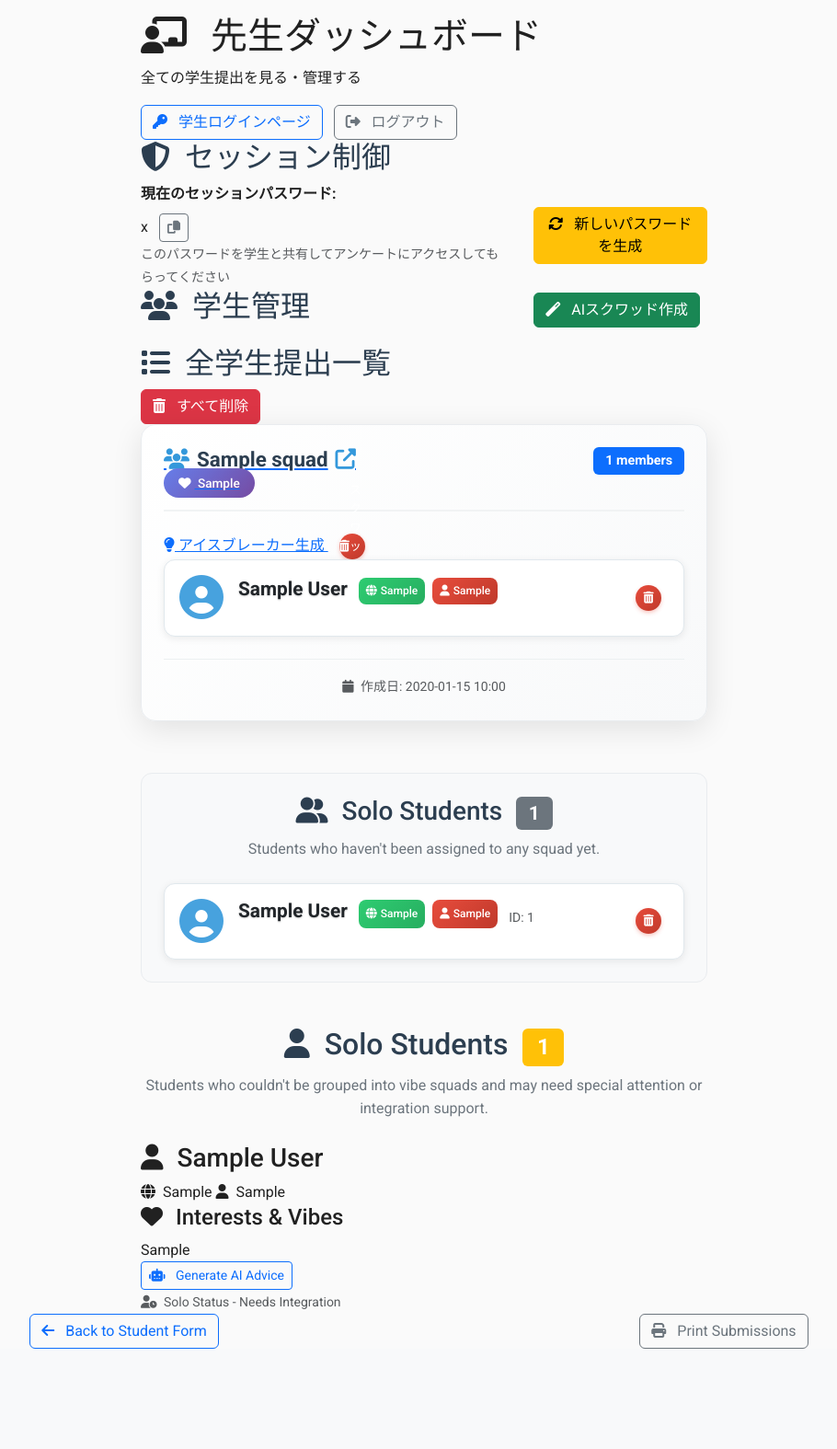
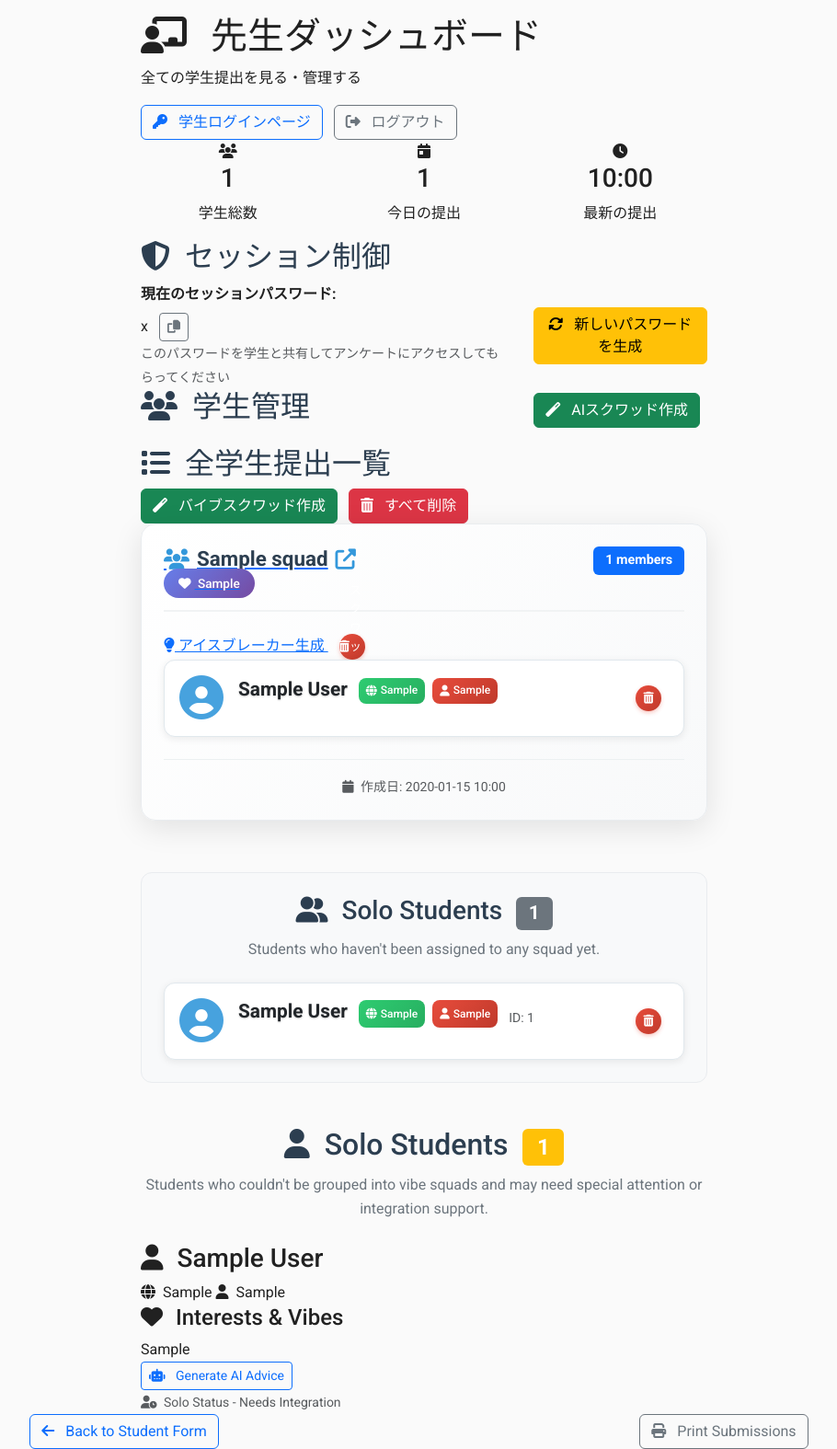
Before and after one commit to PhanAnh-V/StudentVibe, a Flask app: template templates/teacher.html in a window 1280 px wide. Shown: the part 58-1633 px from the top of the page at 92% size, without its empty margins (179-1089 px from the left). Before the commit the page ends 1524 px from the top, so only its background shows below. Run offline with Flask 3, Linux system fonts and the light colour scheme; tables that the repository leaves empty hold one stand-in row (values such as "Sample post"); the template is opened without the code that fills it: values that come from a table or form of the project are taken from there, most other values are stand-ins (such as "Sample title", 1, 10 or a date in 2020).

Commit message:
Restored to '49d8ad95cafe002802ea5337329ad0f806f6d935'
Replit-Restored-To: 49d8ad95cafe002802ea5337329ad0f806f6d935

```diff
--- a/templates/teacher.html
+++ b/templates/teacher.html
@@ -144,7 +126,32 @@
         </div>
     </div>
 
-
+    <!-- Statistics Card -->
+    <div class="stats-card">
+        <div class="row text-center">
+            <div class="col-md-4">
+                <div class="stat-item">
+                    <i class="fas fa-users"></i>
+                    <h3>{{ students|length }}</h3>
+                    <p>学生総数</p>
+                </div>
+            </div>
+            <div class="col-md-4">
+                <div class="stat-item">
+                    <i class="fas fa-calendar-day"></i>
+                    <h3>{{ students|selectattr('created_at')|selectattr('created_at', 'equalto', students|map(attribute='created_at')|max)|list|length if students else 0 }}</h3>
+                    <p>今日の提出</p>
+                </div>
+            </div>
+            <div class="col-md-4">
+                <div class="stat-item">
+                    <i class="fas fa-clock"></i>
+                    <h3>{% if students %}{{ students[0].created_at.strftime('%H:%M') }}{% else %}--{% endif %}</h3>
+                    <p>最新の提出</p>
+                </div>
+            </div>
+        </div>
+    </div>
 
     <!-- Main Dashboard Content -->
     <div class="dashboard-content">
@@ -205,6 +212,12 @@
             全学生提出一覧
             </h2>
             <div class="squad-actions">
+                <form method="POST" action="{{ url_for('create_squads') }}" style="display: inline;">
+                    <button type="submit" class="btn btn-success me-2">
+                        <i class="fas fa-magic me-2"></i>
+                        バイブスクワッド作成
+                    </button>
+                </form>
 
                 <form method="POST" action="{{ url_for('clear_squads') }}" style="display: inline;">
                     <button type="submit"
@@ -552,56 +565,6 @@ window.addEventListener('unhandledrejection', function(e) {
 // Dashboard functionality
 document.addEventListener('DOMContentLoaded', function() {
 
-    // Add click protection to squad creation buttons
-    const createSquadButtons = document.querySelectorAll('button[type="submit"]');
-    createSquadButtons.forEach(button => {
-        // Only target buttons with magic icon (squad creation buttons)
-        if (!button.querySelector('i.fa-magic')) return;
-        button.addEventListener('click', function(e) {
-            // Prevent double clicking
-            if (this.disabled) {
-                e.preventDefault();
-                return false;
-            }
-
-            // Disable button and show loading state
-            this.disabled = true;
-            const originalHTML = this.innerHTML;
-            this.innerHTML = '<i class="fas fa-spinner fa-spin me-2"></i>処理中...';
-
-            // Re-enable after 10 seconds as failsafe (in case form doesn't redirect)
-            setTimeout(() => {
-                this.disabled = false;
-                this.innerHTML = originalHTML;
-            }, 10000);
-        });
-    });
-
-    // Add click protection to icebreaker generation buttons
-    const icebreakerButtons = document.querySelectorAll('.generate-icebreaker-btn');
-    icebreakerButtons.forEach(button => {
-        button.addEventListener('click', function(e) {
-            // Prevent double clicking
-            if (this.classList.contains('loading')) {
-                e.preventDefault();
-                return false;
-            }
-
-            // Add loading state
-            this.classList.add('loading');
-            const originalHTML = this.innerHTML;
-            this.innerHTML = '<i class="fas fa-spinner fa-spin"></i> 生成中...';
-            this.style.pointerEvents = 'none';
-
-            // Re-enable after 15 seconds as failsafe
-            setTimeout(() => {
-                this.classList.remove('loading');
-                this.innerHTML = originalHTML;
-                this.style.pointerEvents = 'auto';
-            }, 15000);
-        });
-    });
-
     // Filter functionality
     const countryFilter = document.getElementById('countryFilter');
     const genderFilter = document.getElementById('genderFilter');
```
Also changed, not shown: other parts of templates/teacher.html (+12 -30 lines).
